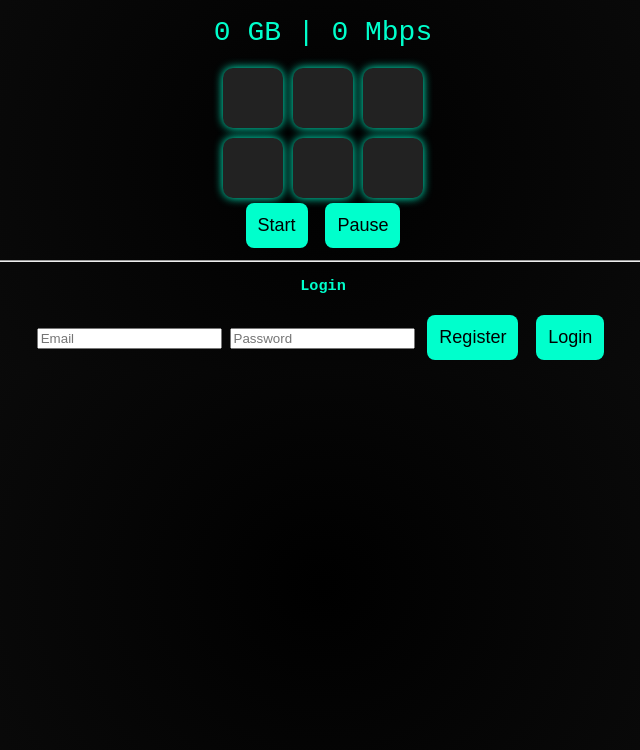
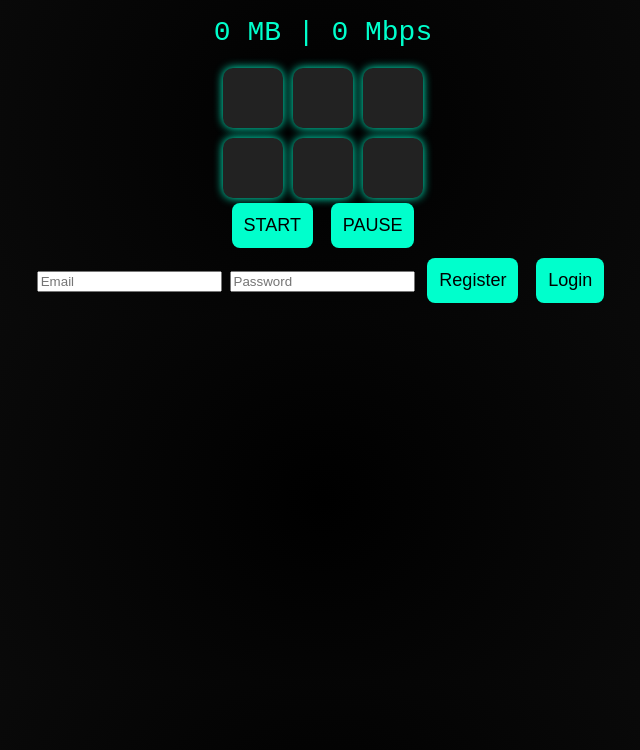
Before and after one commit to datastress/Datastress, a plain HTML site: page frontend/index.html in a window 1280 px wide. Shown: the part 50-800 px from the top of the page, without its empty margins (317-957 px from the left). Drawn offline with Linux system fonts and the light colour scheme.

Commit message:
Update index.html

```diff
--- a/frontend/index.html
+++ b/frontend/index.html
@@ -1,17 +1,16 @@
 <!DOCTYPE html>
-<html>
+<html lang="en">
 <head>
-  <meta name="viewport" content="width=device-width, initial-scale=1">
+  <meta charset="UTF-8">
+  <meta name="viewport" content="width=device-width, initial-scale=1.0">
   <title>DataStress</title>
   <link rel="stylesheet" href="style.css">
 </head>
+<body>
+  <h1>DataStress</h1>
+  <div id="counter">0 MB | 0 Mbps</div>
 
-<body>
-
-<h1>DataStress</h1>
-
-<div id="counter">0 GB | 0 Mbps</div>
-
+  <!-- SLOTS -->
   <div id="slots">
     <div class="row">
       <div class="slot"></div>
@@ -25,19 +24,19 @@
     </div>
   </div>
 
-<div class="controls">
-  <button onclick="start()">Start</button>
-  <button onclick="stop()">Pause</button>
+  <!-- CONTROLES -->
+  <div id="controls">
+    <button onclick="start()">START</button>
+    <button onclick="stop()">PAUSE</button>
   </div>
 
-<hr>
-
-<h3>Login</h3>
-<input id="email" placeholder="Email">
-<input id="password" type="password" placeholder="Password">
-
+  <!-- LOGIN/REGISTER SIMPLES -->
+  <div id="auth">
+    <input type="email" id="email" placeholder="Email">
+    <input type="password" id="password" placeholder="Password">
     <button onclick="register()">Register</button>
     <button onclick="login()">Login</button>
+  </div>
 
   <script src="app.js"></script>
 </body>
```
Lines whose indentation alone changed are shown as unchanged.
